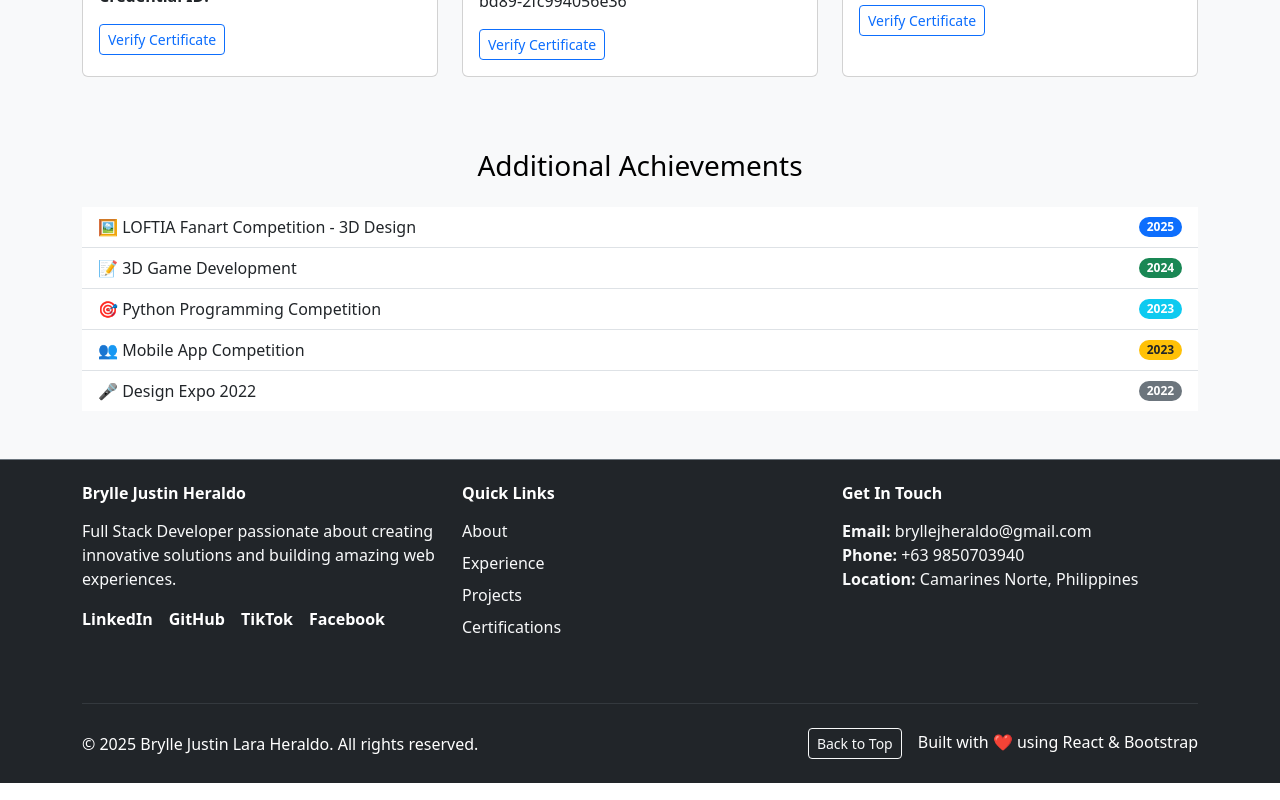
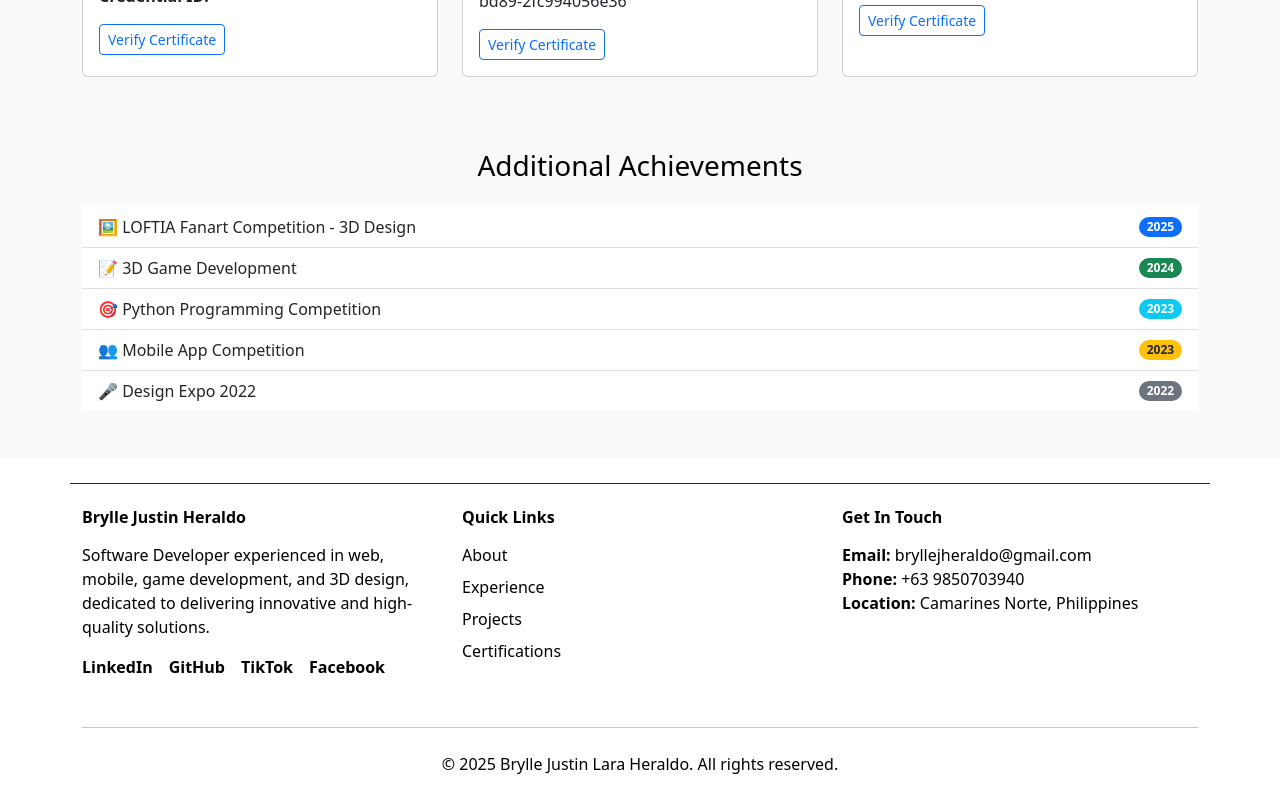
Before and after one commit to TeruhashiN/reactapp, a React (Vite) app: page / in a window 1280 px wide. Shown: the part 5145-5945 px from the top of the page. Built offline with nearby package versions, Linux system fonts and the light colour scheme.

Commit message:
fix footer section

```diff
--- a/src/components/Footer.tsx
+++ b/src/components/Footer.tsx
@@ -32,25 +32,21 @@ const Footer: React.FC = () => {
   };
 
   return (
-    <footer
-      id="footer"
-      className="bg-dark text-white py-4 border-top border-secondary"
-    >
-      <div className="container">
+    <footer id="footer" className="bg-white text-black py-4">
+      <div className="container border-top border-dark pt-4">
         <div className="row">
           {/* About Section */}
           <div className="col-lg-4 mb-4">
             <h6 className="fw-bold mb-3">Brylle Justin Heraldo</h6>
-            <p className="text-light mb-3">
-              Full Stack Developer passionate about creating innovative
-              solutions and building amazing web experiences.
+            <p className="text-black mb-3">
+              Software Developer experienced in web, mobile, game development, and 3D design, dedicated to delivering innovative and high-quality solutions.
             </p>
             <div className="d-flex">
               {socialLinks.map((link, index) => (
                 <a
                   key={index}
                   href={link.url}
-                  className="text-white me-3 text-decoration-none fw-semibold"
+                  className="text-black me-3 text-decoration-none fw-semibold"
                   title={link.name}
                   target={link.url.startsWith("http") ? "_blank" : "_self"}
                   rel={link.url.startsWith("http") ? "noopener noreferrer" : ""}
@@ -70,7 +66,7 @@ const Footer: React.FC = () => {
                 <li key={index} className="mb-2">
                   <a
                     href={link.href}
-                    className="text-light text-decoration-none"
+                    className="text-black text-decoration-none"
                     aria-label={`Go to ${link.name}`}
                   >
                     {link.name}
@@ -83,11 +79,11 @@ const Footer: React.FC = () => {
           {/* Contact Info */}
           <div className="col-lg-4 mb-4">
             <h6 className="fw-bold mb-3">Get In Touch</h6>
-            <p className="text-light mb-3">
+            <p className="text-black mb-3">
               <strong>Email:</strong>{" "}
               <a
                 href="mailto:your.bryllejheraldo@gmail.com"
-                className="text-light text-decoration-none"
+                className="text-black text-decoration-none"
               >
                 bryllejheraldo@gmail.com
               </a>
@@ -100,23 +96,11 @@ const Footer: React.FC = () => {
         </div>
 
         {/* Back to Top and Copyright */}
-        <hr className="my-4 border-secondary" />
-        <div className="row align-items-center">
-          <div className="col-md-6">
+        <hr className="my-4 border-dark" />
+        <div className="row">
+          <div className="col-12 text-center">
             <p className="mb-0">
               &copy; 2025 Brylle Justin Lara Heraldo. All rights reserved.
-            </p>
-          </div>
-          <div className="col-md-6 text-md-end">
-            <button
-              onClick={scrollToTop}
-              className="btn btn-outline-light btn-sm me-3"
-              aria-label="Back to top"
-            >
-              Back to Top
-            </button>
-            <p className="mb-0 d-inline">
-              Built with ❤️ using React & Bootstrap
             </p>
           </div>
         </div>
```
